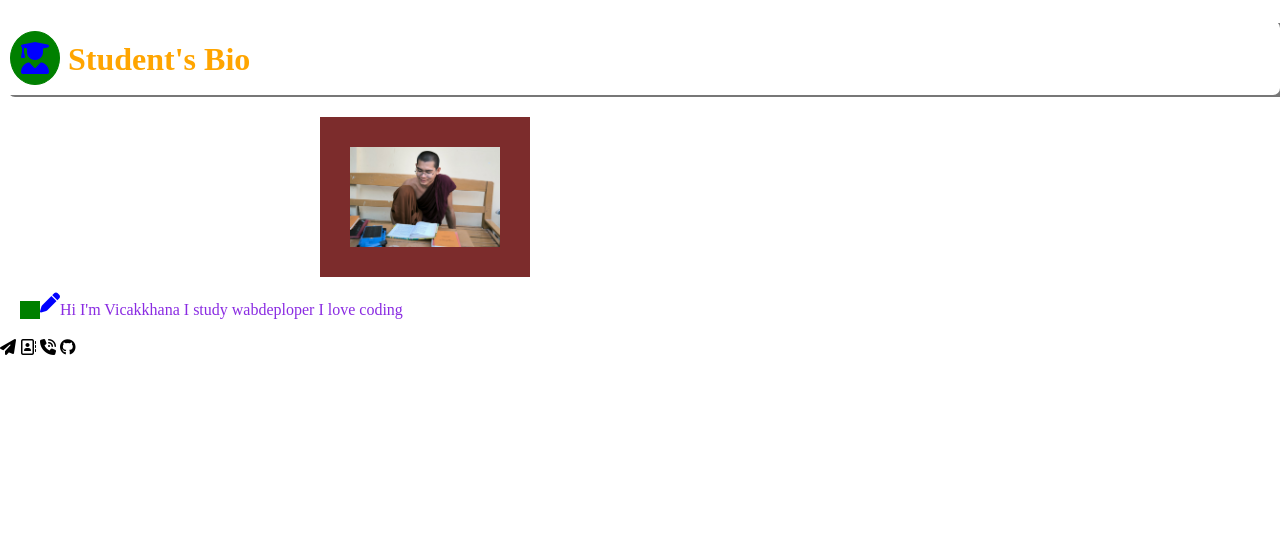
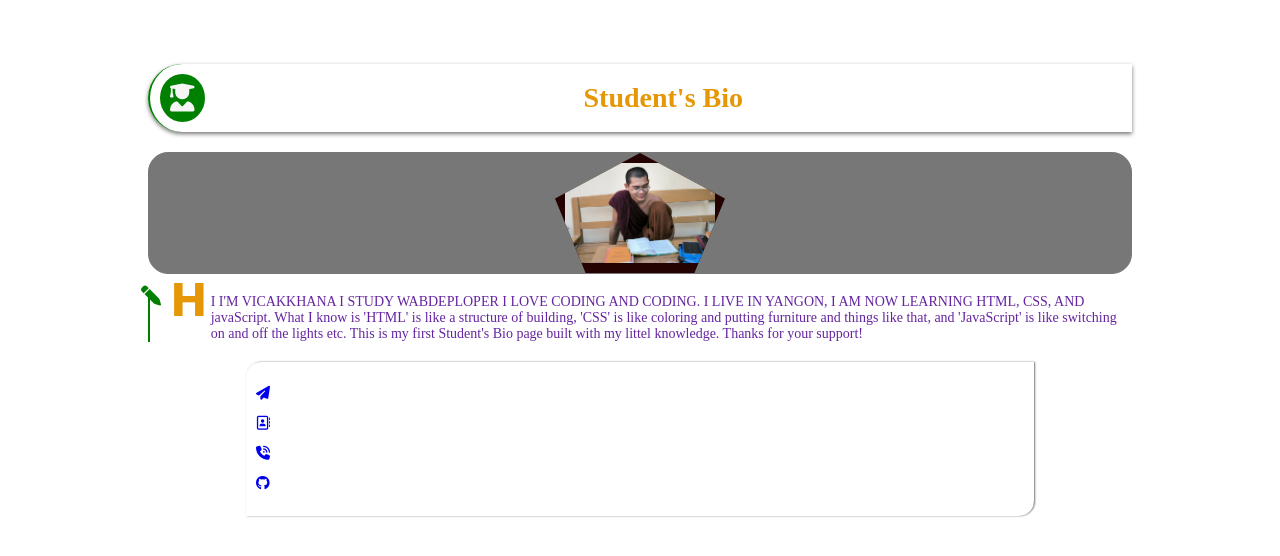
Before and after one commit to Vicak66/Student-Bio, a plain HTML site: page index.html in a window 1280 px wide. Drawn offline with Linux system fonts and the light colour scheme.

Commit message:
big push

```diff
--- a/assets/css/style.css
+++ b/assets/css/style.css
@@ -1,53 +1,104 @@
+:root {
+    --primary-text-color: rgb(101, 37, 161);
+    --secondary-text-color: rgb(229, 151, 5);
+    --box-shawdow-color: #777;
+    --tertiary-color: darkcyan;
+    --feature-color: green;
+    --img-bg-color: whitesmoke;
+}
 body {
     padding: 0;
-    margin: 0;
+    margin: 5% auto;
     box-sizing: border-box;
+    width: 80%;
+    font-size: 14px;
 }
 .mytitle {
-    box-shadow: 8px 2px #777;
+    display: flex;
+    align-items: center;
+    box-shadow: 0px 2px 4px var(--box-shawdow-color);
     padding: 10px;
-    border-radius: 7px;
+    border-top-left-radius: 50px;
+    border-bottom-left-radius: 50px;
+    border-left: 2px solid var(--feature-color);
+    margin: 20px;
+    &::before {
+        content: "";
+    }
+    &::after {
+        content: "Student's Bio";
+        color: var(--secondary-text-color);
+        margin: 0 auto;
+    }
+}
+.myicon {
+    color: whitesmoke;
+    /* border: 1px solid green; */
+    padding: 10px;
+    border-radius: 50%;
+    background-color: green;
+}
+.aboutme {
+    position: relative;
+    border-left: 2px solid green;
+    padding-left: 20px;
+    margin: 20px;
+    color: var(--primary-text-color);
     &::before {
 
     }
     &::after {
-        content: "Student's Bio";
-        color: orange;
+        content: "Hi I'm Vicakkhana I study wabdeploper I love coding and coding. I live in Yangon, I am now learning HTML, CSS, and javaScript. What I know is 'HTML' is like a structure of building, 'CSS' is like coloring and putting furniture and things like that, and 'JavaScript' is like switching on and off the lights etc. This is my first Student's Bio page built with my littel knowledge. Thanks for your support!";
+        color: var(--primary-text-color);
     }
-}
-.myicon {
-    color: blue;
-    border: 1px solid green;
-    padding: 10px;
-    border-radius: 58%;
-    background-color: green;
-}
-.aboutme {
-    position: relative;
-    border-left: 20px solid green;
-    padding-left: 20px;
-    margin: 20px;
-    &::before {
-
+    &::first-line {
+        text-transform: uppercase;
+        color: var(--feature-color);
+        font-family: 'Times New Roman', serif;
+        font-weight: 500;
     }
-    &::after {
-        content: "Hi I'm Vicakkhana I study wabdeploper I love coding";
-        color: blueviolet;
+    &::first-letter {
+        font-size: 45px;
+        font-weight: 600;
+        color: var(--secondary-text-color);
+        font-family: cursive;
+        float: left;
+        margin-top: -20px;
+        padding-right: 3px;
+        margin-bottom: 20px;
     }
 }
 .mypen {
     position: absolute;
-    color: blue;
+    color: var(--feature-color);
     font-size: 20px;
-    left: 0px;
+    left: -9px;
     top: -8px;
+    display: inline-block;
+    transform: scaleX(-1);
+}
+.img-shape {
+    display: flex;
+    justify-content: center;
+    align-items: center;
+    border: 1px solid var(--box-shawdow-color);
+    background-color: var(--box-shawdow-color);
+    border-radius: 20px;
+    margin: 20px;
 }
 .myimage {
-    --shape: 50% 0%, 0% 100%, 100% 100,%;
+    --shape: 50% 0%, 100% 38%, 82% 100%, 18% 100%, 0% 38%;
     width: 150px;
     clip-path: polygon(var(--shape));
-    background-color: #7c2c2c;
-    padding: 30px;
+    background-color: #250202;
+    padding: 10px;
     cursor: pointer;
-    margin-left: 25%;
+    transform: scaleX(-1);
 }
+.mycontact {
+    width: 75%;
+    margin: 10px auto;
+    box-shadow: 1px 0px 2px var(--box-shawdow-color);
+    border-radius: 15px 0px 15px 0px;
+    padding: 10px;
+}
--- a/index.html
+++ b/index.html
@@ -4,23 +4,47 @@
     <meta charset="UTF-8">
     <meta name="viewport" content="width=device-width, initial-scale=1.0">
     <title>Student-Bio</title>
-    <link rel="stylesheet" href="https://cdnjs.cloudflare.com/ajax/libs/font-awesome/6.5.2/css/all.min.css">
+    <link
+      rel="stylesheet"
+      href="https://cdnjs.cloudflare.com/ajax/libs/font-awesome/6.5.2/css/all.min.css"
+      integrity="sha512-SnH5WK+bZxgPHs44uWIX+LLJAJ9/2PkPKZ5QiAj6Ta86w+fsb2TkcmfRyVX3pBnMFcV7oQPJkl9QevSCWr3W6A=="
+      crossorigin="anonymous"
+      referrerpolicy="no-referrer"
+    />
     <link rel="stylesheet" href="./assets/css/style.css">
 </head>
 <body>
     <h1 class="mytitle">
         <i class="fa-solid fa-user-graduate myicon"></i>
     </h1>
+    <div class="img-shape">
         <img class="myimage" id="mybio" src="./assets/images/hello.jpg" alt="myphoto">
+    </div>
     <p class="aboutme">
         <i class="fa-solid fa-pen mypen"></i>
     </p>
-    <p class="mycontent">
+    <div class="mycontact">
+        <p class="contact-info">
+            <a href="#">
                 <i class="fa-solid fa-paper-plane email"></i>
+            </a>
+        </p>
+        <p class="contact-info">
+            <a href="#">
                 <i class="fa-regular fa-address-book address"></i>
+            </a>
+        </p>
+        <p class="contact-info">
+            <a href="#">
                 <i class="fa-solid fa-phone-volume phone"></i>
+            </a>
+        </p>
+        <p class="contact-info">
+            <a href="#">
                 <i class="fa-brands fa-github github"></i>
+            </a>
         </p>
+    </div>
     <script src="./assets/js/script.js"></script>
 </body>
 </html>
```
Lines whose indentation alone changed are shown as unchanged.
